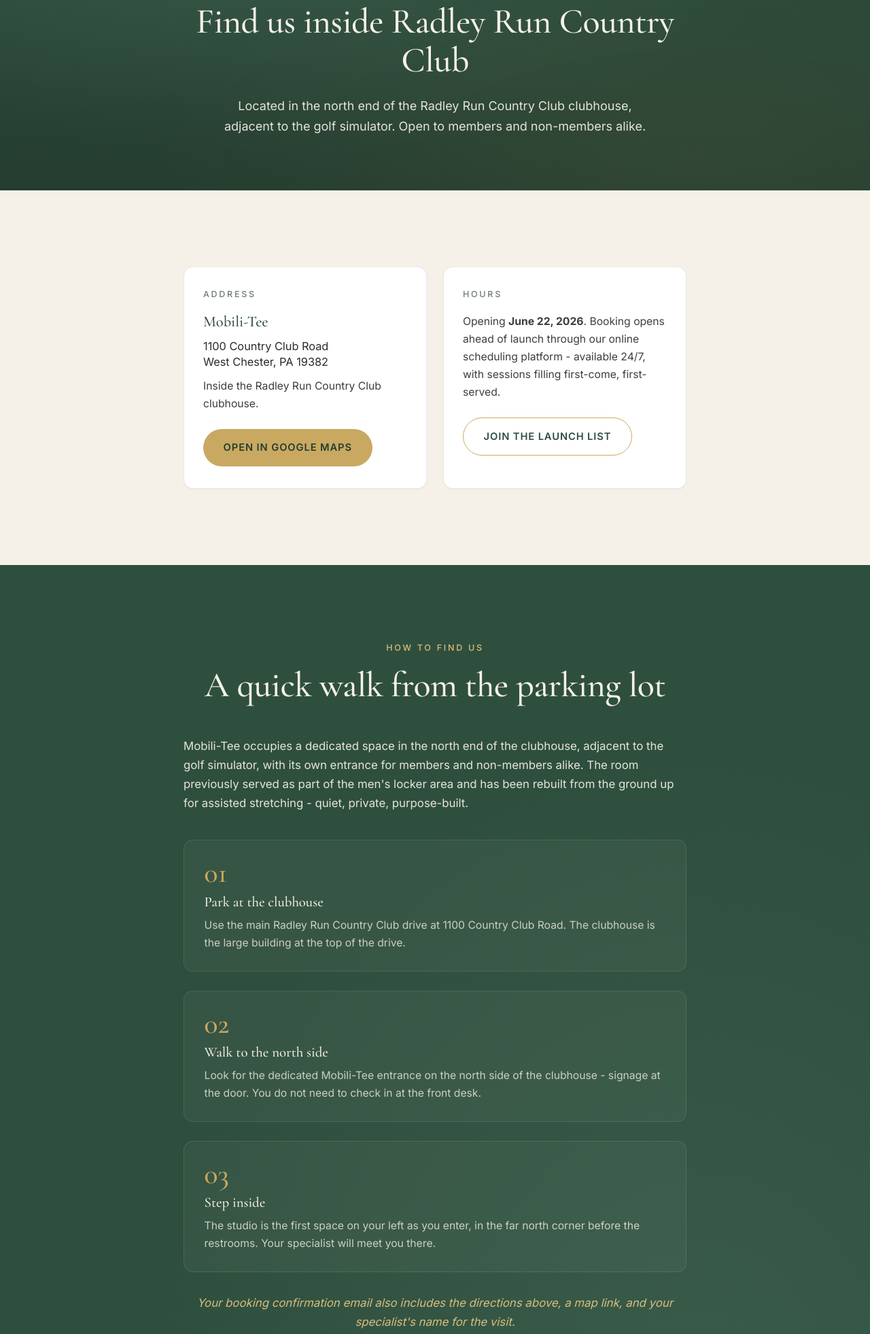
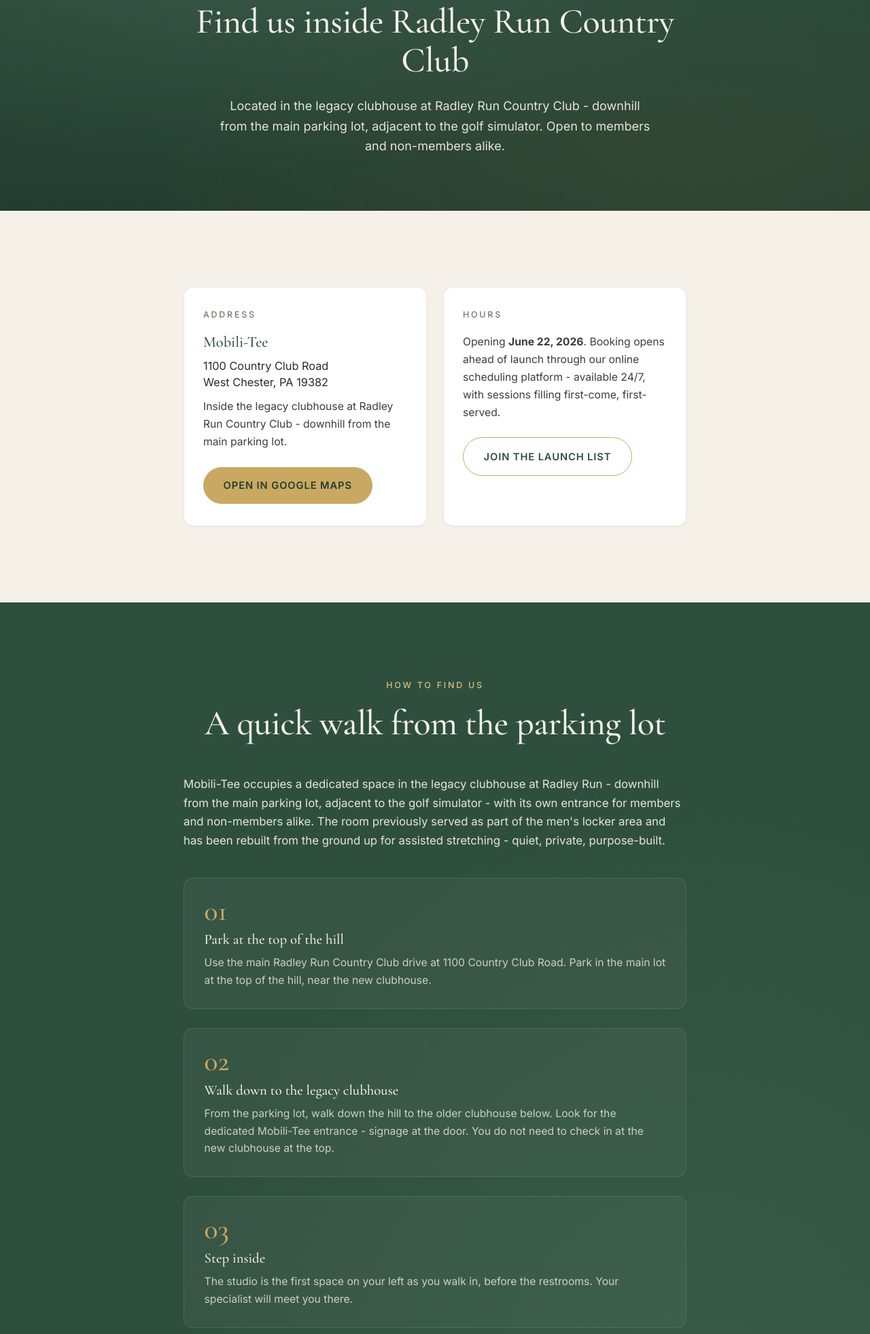
Before and after one commit to chriswrazen-prog/mobili-tee-landing, a website: page location.html in a window 1280 px wide. Shown: the part 162-2124 px from the top of the page at 68% size. Drawn offline with nearby package versions, Linux system fonts and the light colour scheme.

Commit message:
Correct location: legacy clubhouse, downhill from parking lot
Fixed an inaccuracy across all location copy. Mobili-Tee is in the
legacy (older) clubhouse at Radley Run, which sits BELOW the main
parking lot - not the new clubhouse at the top of the hill.

Touches:
- index.html FAQ visible answers + JSON-LD answers for 'Where is
  Mobili-Tee located?' and 'How do I find the Mobili-Tee space?'
- index.html footer brand column location blurb
- careers.html footer brand column location blurb
- pricing.html footer brand column location blurb
- location.html meta description, og:description, hero lede,
  address card detail, wayfinding intro paragraph, all three
  numbered wayfinding steps (Park at top of hill -> Walk down to
  legacy clubhouse -> Step inside), footer brand column location blurb

Wayfinding steps now correctly direct visitors to:
1. Park in the main lot at the top of the hill near the new clubhouse
2. Walk DOWN the hill to the legacy clubhouse below (signage at the
   dedicated Mobili-Tee door; do not check in at the new clubhouse)
3. Studio is first space on the left as you walk in

```diff
--- a/location.html
+++ b/location.html
@@ -7,14 +7,14 @@
     <title>Location &amp; How to Find Us - Mobili-Tee</title>
     <meta
       name="description"
-      content="Mobili-Tee is located in the north end of the Radley Run Country Club clubhouse, adjacent to the golf simulator. 1100 Country Club Road, West Chester, PA 19382."
+      content="Mobili-Tee is located in the legacy clubhouse at Radley Run Country Club, downhill from the main parking lot, adjacent to the golf simulator. 1100 Country Club Road, West Chester, PA 19382."
     />
     <meta name="robots" content="index, follow" />
     <link rel="canonical" href="https://mobili-tee.com/location" />
 
     <meta property="og:type" content="website" />
     <meta property="og:title" content="Location &amp; How to Find Us - Mobili-Tee" />
-    <meta property="og:description" content="In the north end of the Radley Run Country Club clubhouse. 1100 Country Club Road, West Chester, PA 19382." />
+    <meta property="og:description" content="In the legacy clubhouse at Radley Run Country Club, downhill from the main parking lot. 1100 Country Club Road, West Chester, PA 19382." />
     <meta property="og:url" content="https://mobili-tee.com/location" />
     <meta property="og:image" content="https://mobili-tee.com/og-image.jpg" />
     <meta name="twitter:card" content="summary_large_image" />
@@ -121,8 +121,8 @@
             Find us inside Radley Run Country Club
           </h1>
           <p class="careers-hero__lede">
-            Located in the north end of the Radley Run Country Club clubhouse, adjacent to the
-            golf simulator. Open to members and non-members alike.
+            Located in the legacy clubhouse at Radley Run Country Club - downhill from the main
+            parking lot, adjacent to the golf simulator. Open to members and non-members alike.
           </p>
         </div>
       </header>
@@ -138,7 +138,8 @@
                 West Chester, PA 19382
               </p>
               <p class="location-card__detail">
-                Inside the Radley Run Country Club clubhouse.
+                Inside the legacy clubhouse at Radley Run Country Club - downhill from the main
+                parking lot.
               </p>
               <a
                 class="btn btn--primary location-card__cta"
@@ -172,35 +173,37 @@
 
           <div class="wayfinding">
             <p>
-              Mobili-Tee occupies a dedicated space in the north end of the clubhouse, adjacent
-              to the golf simulator, with its own entrance for members and non-members alike.
-              The room previously served as part of the men's locker area and has been rebuilt
-              from the ground up for assisted stretching - quiet, private, purpose-built.
+              Mobili-Tee occupies a dedicated space in the legacy clubhouse at Radley Run -
+              downhill from the main parking lot, adjacent to the golf simulator - with its own
+              entrance for members and non-members alike. The room previously served as part of
+              the men's locker area and has been rebuilt from the ground up for assisted
+              stretching - quiet, private, purpose-built.
             </p>
 
             <ol class="wayfinding__steps">
               <li>
                 <span class="wayfinding__num" aria-hidden="true">01</span>
-                <h3>Park at the clubhouse</h3>
+                <h3>Park at the top of the hill</h3>
                 <p>
-                  Use the main Radley Run Country Club drive at 1100 Country Club Road. The
-                  clubhouse is the large building at the top of the drive.
+                  Use the main Radley Run Country Club drive at 1100 Country Club Road. Park in
+                  the main lot at the top of the hill, near the new clubhouse.
                 </p>
               </li>
               <li>
                 <span class="wayfinding__num" aria-hidden="true">02</span>
-                <h3>Walk to the north side</h3>
+                <h3>Walk down to the legacy clubhouse</h3>
                 <p>
-                  Look for the dedicated Mobili-Tee entrance on the north side of the clubhouse
-                  - signage at the door. You do not need to check in at the front desk.
+                  From the parking lot, walk down the hill to the older clubhouse below. Look
+                  for the dedicated Mobili-Tee entrance - signage at the door. You do not need
+                  to check in at the new clubhouse at the top.
                 </p>
               </li>
               <li>
                 <span class="wayfinding__num" aria-hidden="true">03</span>
                 <h3>Step inside</h3>
                 <p>
-                  The studio is the first space on your left as you enter, in the far north
-                  corner before the restrooms. Your specialist will meet you there.
+                  The studio is the first space on your left as you walk in, before the
+                  restrooms. Your specialist will meet you there.
                 </p>
               </li>
             </ol>
@@ -236,8 +239,8 @@
           </a>
           <p class="footer__tagline">A Premium On-Property Stretch &amp; Recovery Amenity</p>
           <p class="footer__location">
-            Located in the north end of the Radley Run Country Club clubhouse, adjacent to the
-            golf simulator. <a href="/location">Find us &rarr;</a>
+            In the legacy clubhouse at Radley Run Country Club - downhill from the main parking
+            lot, adjacent to the golf simulator. <a href="/location">Find us &rarr;</a>
           </p>
         </div>
         <div class="footer__col">
```
Also changed, not shown: careers.html (+2 -2 lines), index.html (+12 -10 lines), pricing.html (+2 -2 lines).
